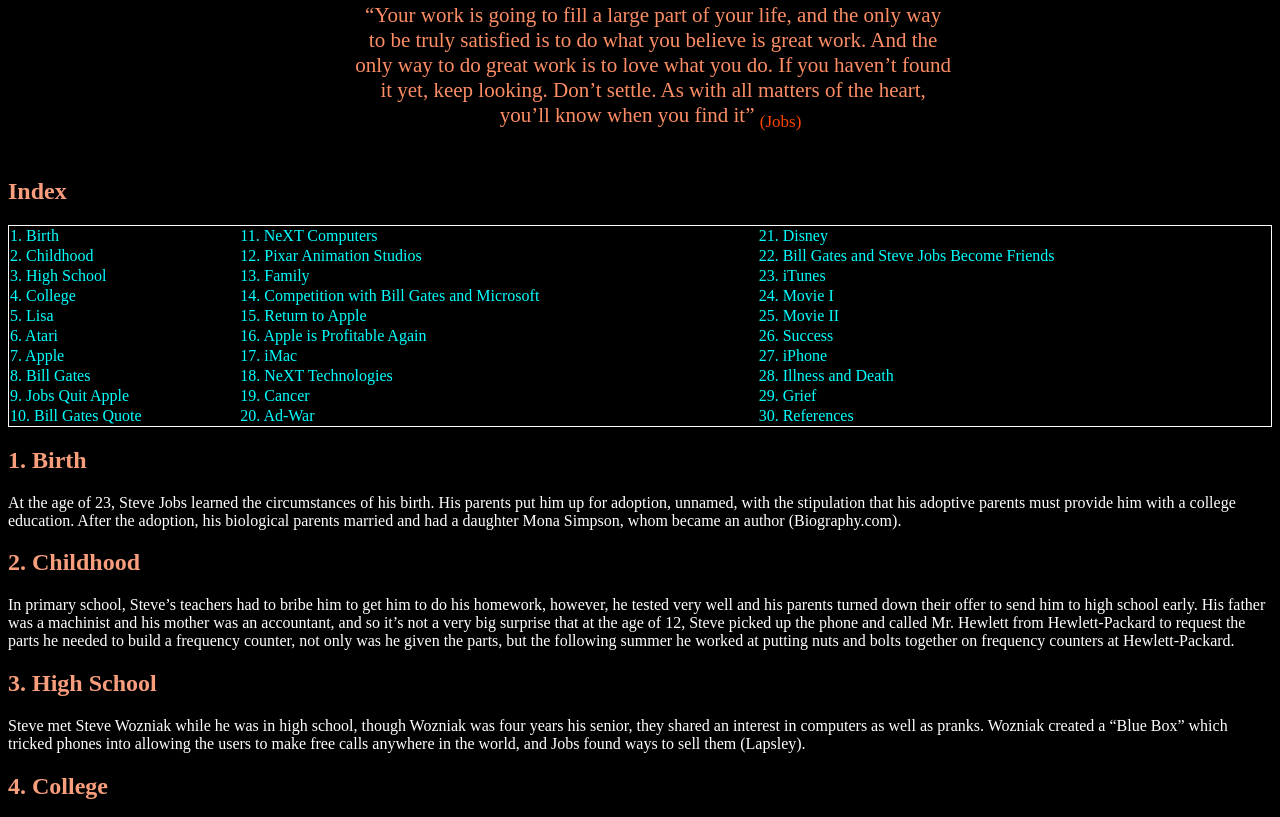
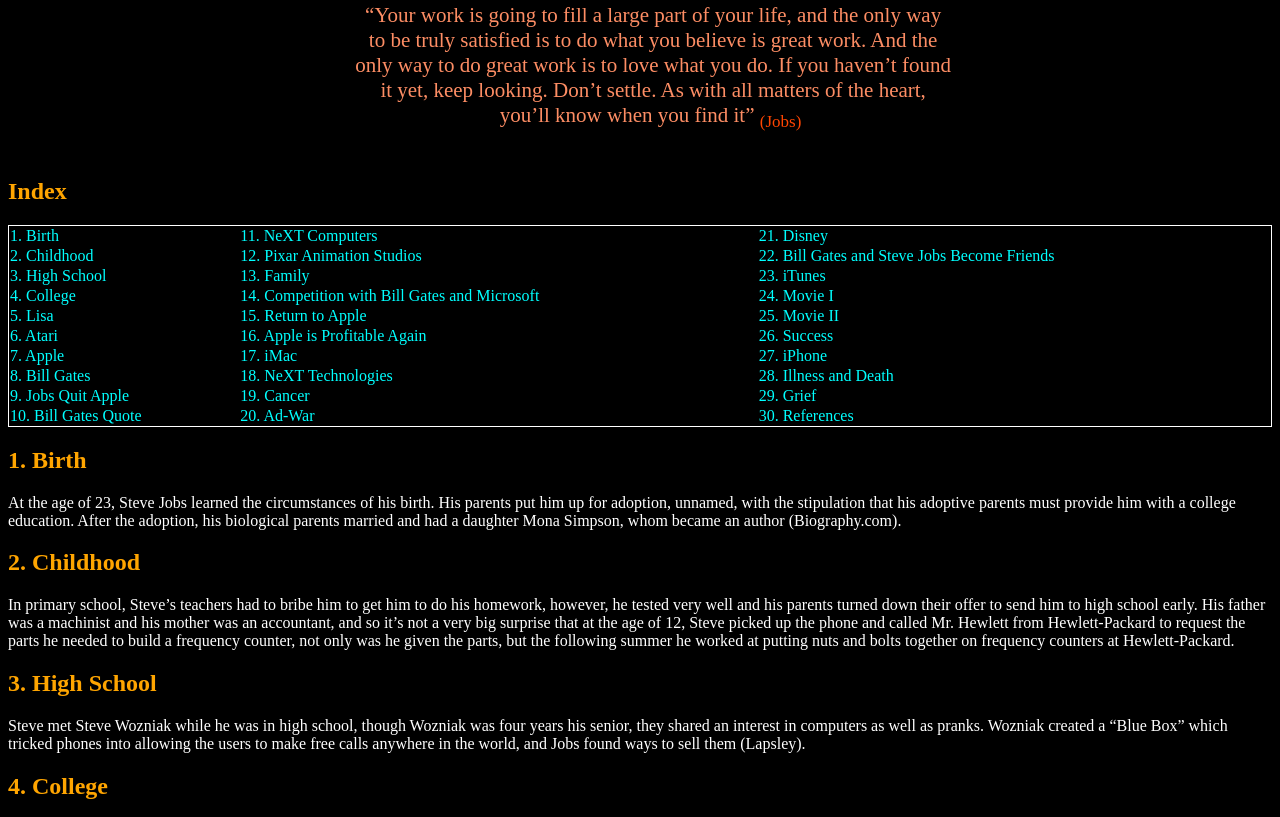
Before and after one commit to ILoganGrantI/History-of-Computer-Science-, a plain HTML site: page index.html in a window 1280 px wide. Shown: the part 904-1721 px from the top of the page. Drawn offline with Linux system fonts and the light colour scheme.

Commit message:
CSS fixes

```diff
--- a/style.css
+++ b/style.css
@@ -2,46 +2,51 @@
    height: 100%;
   width: 100%;
 }
+
 p {
   color: white;
   text-align: left;
 }
+
 td {
   color: aqua;
 }
+
 h2 {
-  color: aqua;
+  color: orange;
 }
+
 table {
   border: 1px;
   width: 100%;
   border-collapse: collapse;
 }
-h2 {
-  color: rgb(248, 158, 125);
-  text-align: left;
-}
+
 pre {
   color: rgb(253, 141, 100);
   text-align: center;
   font-size: 21px;
   font-family: Papyrus;
 }
+
 sub {
   color: orangered;
   text-align: center;
   font-size: 17px;
   font-family: Papyrus;
 }
+
 a {
-  color:white;
+  color: white;
   font-family: times new roman;
   text-align: left;
 }
+
 .macvspc {
   width: 200px;
   height: 200px;
 }
+
 .ipad {
   width: 200px;
   height: 200px;
```
